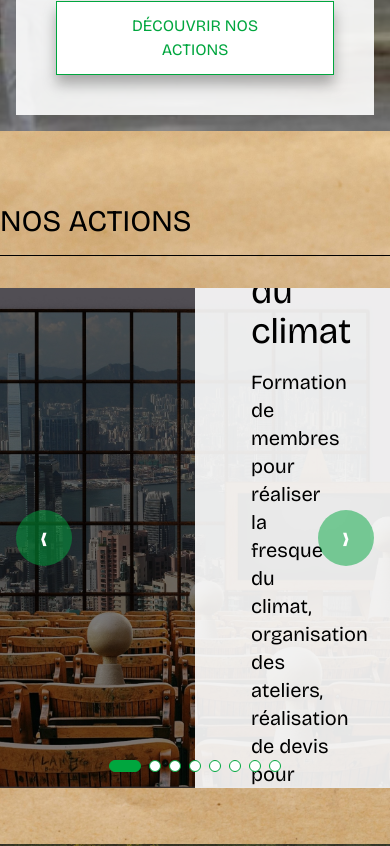
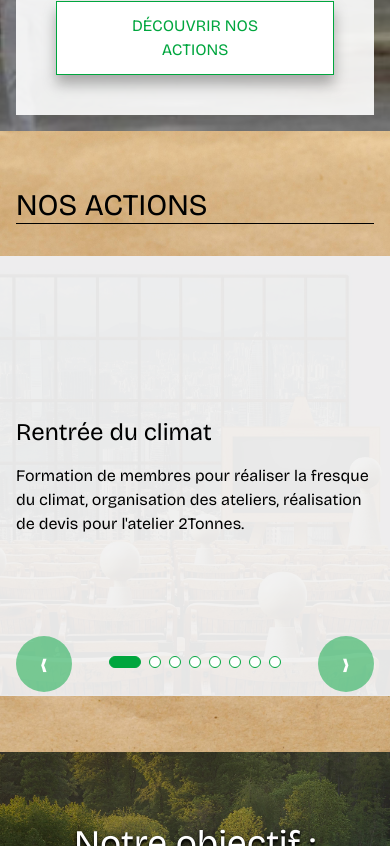
Before and after one commit to AristideExe/site-web-ecologiie, a React (Vite) app: page /#/ in a window 390 px wide. Shown: the part 958-1804 px from the top of the page. Built offline with nearby package versions, Linux system fonts and the light colour scheme.

Commit message:
feat: add responsive to projects carrousel

```diff
--- a/src/components/Projects/Project.jsx
+++ b/src/components/Projects/Project.jsx
@@ -1,12 +1,12 @@
 import PropTypes from "prop-types";
 
 const Project = ({ title, description, backgroundImage }) => (
-    <div className="relative h-[500px] bg-cover bg-center" style={{ backgroundImage: `url(${backgroundImage})` }}>
+    <div className="relative h-110 bg-cover bg-center" style={{ backgroundImage: `url(${backgroundImage})` }}>
         <div className="absolute inset-0 bg-black/50"></div>
         <div className="relative z-10 flex justify-end items-center h-full">
-            <div className="bg-white/90 px-14 w-1/2 h-full flex flex-col justify-center">
-                <h2 className="text-4xl font-bold mb-4">{title}</h2>
-                <p className="text-xl max-w-2xl">{description}</p>
+            <div className="bg-white/90 px-4 md:px-14 md:w-1/2 h-full flex flex-col justify-center">
+                <h2 className="text-2xl md:text-4xl font-bold mb-4">{title}</h2>
+                <p className="md:text-xl max-w-2xl">{description}</p>
             </div>
         </div>
     </div>
--- a/src/components/Projects/Projects.jsx
+++ b/src/components/Projects/Projects.jsx
@@ -1,5 +1,4 @@
 import ProjectsCarrousel from "./ProjectsCarrousel.jsx";
-import Project from "./Project.jsx";
 import ensIIEImage from "../../assets/images/ensIIE.jpg";
 import BackgroundImage from "../../assets/images/BackgroundImage.jpg";
 import Vegetables from "../../assets/images/projects/Vegetables.jpg";
@@ -11,9 +10,11 @@ import Rating from "../../assets/images/projects/Rating.jpg";
 import LogoReses from "../../assets/images/projects/LogoReses.png";
 
 const Projects = () => (
-    <div id="nos-actions" style={{ backgroundImage: `url(${BackgroundImage})` }} className="relative bg-cover bg-center py-14 md:pt-36 md:pb-40">
-        <div className="md:px-0 md:w-1/2 mx-auto">
-            <h1 className="uppercase font-extrabold text-3xl border-b border-black py-4">Nos actions</h1>
+    <div id="nos-actions" style={{ backgroundImage: `url(${BackgroundImage})` }} className="bg-cover bg-center py-14 md:pt-36 md:pb-40">
+        <div className="md:w-1/2 mx-auto">
+            <div className="px-4 md:px-0">
+                <h1 className="uppercase font-extrabold text-3xl border-b border-black">Nos actions</h1>
+            </div>
             <div className="pt-8">
                 <ProjectsCarrousel projects={[
                     { title: "Rentrée du climat", description: "Formation de membres pour réaliser la fresque du climat, organisation des ateliers, réalisation de devis pour l'atelier 2Tonnes.", backgroundImage: Course },
--- a/src/components/Projects/ProjectsCarrousel.jsx
+++ b/src/components/Projects/ProjectsCarrousel.jsx
@@ -45,21 +45,21 @@ const ProjectsCarrousel = ({ projects }) => {
             {/* Navigation buttons */}
             <button
                 onClick={handlePrev}
-                className="absolute left-4 top-1/2 -translate-y-1/2 bg-green-600/50 hover:bg-green-600 text-white text-4xl rounded-full transition-all z-20 cursor-pointer h-14 w-14"
+                className="absolute left-4 bottom-1 md:top-1/2 md:-translate-y-1/2 bg-green-600/50 hover:bg-green-600 text-white text-4xl rounded-full transition-all z-20 cursor-pointer h-14 w-14"
                 aria-label="Projet précédent"
             >
                 &#8249;
             </button>
             <button
                 onClick={handleNext}
-                className="absolute right-4 top-1/2 -translate-y-1/2 bg-green-600/50 hover:bg-green-600 text-white text-4xl rounded-full transition-all z-20 cursor-pointer h-14 w-14"
+                className="absolute right-4 bottom-1 md:top-1/2 md:-translate-y-1/2 bg-green-600/50 hover:bg-green-600 text-white text-4xl rounded-full transition-all z-20 cursor-pointer h-14 w-14"
                 aria-label="Projet suivant"
             >
                 &#8250;
             </button>
 
             {/* Dots indicator */}
-            <div className="absolute bottom-4 left-1/2 -translate-x-1/2 flex gap-2 z-20">
+            <div className="absolute bottom-7 left-1/2 -translate-x-1/2 flex gap-2 z-20">
                 {projects.map((_, index) => (
                     <button
                         key={index}
```
